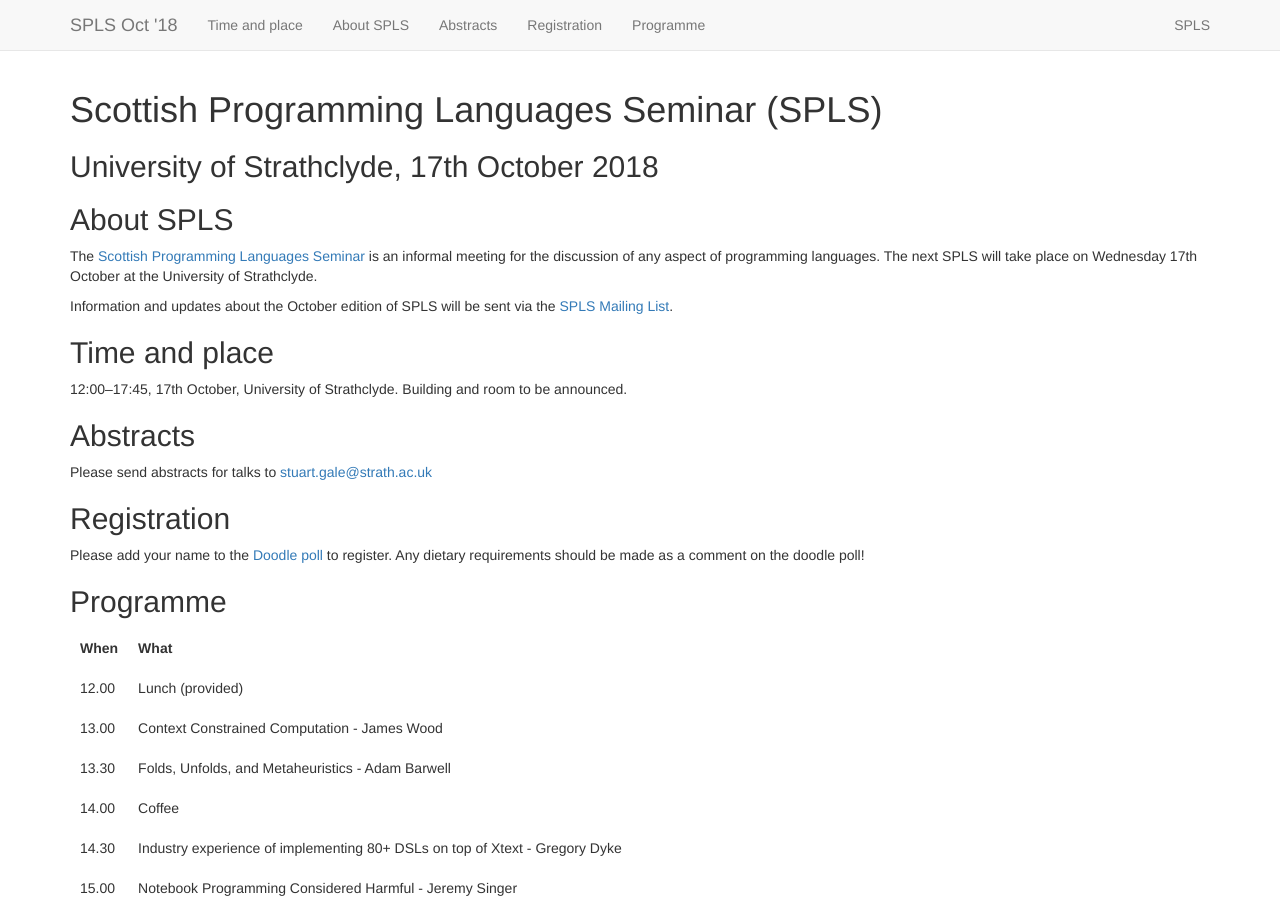
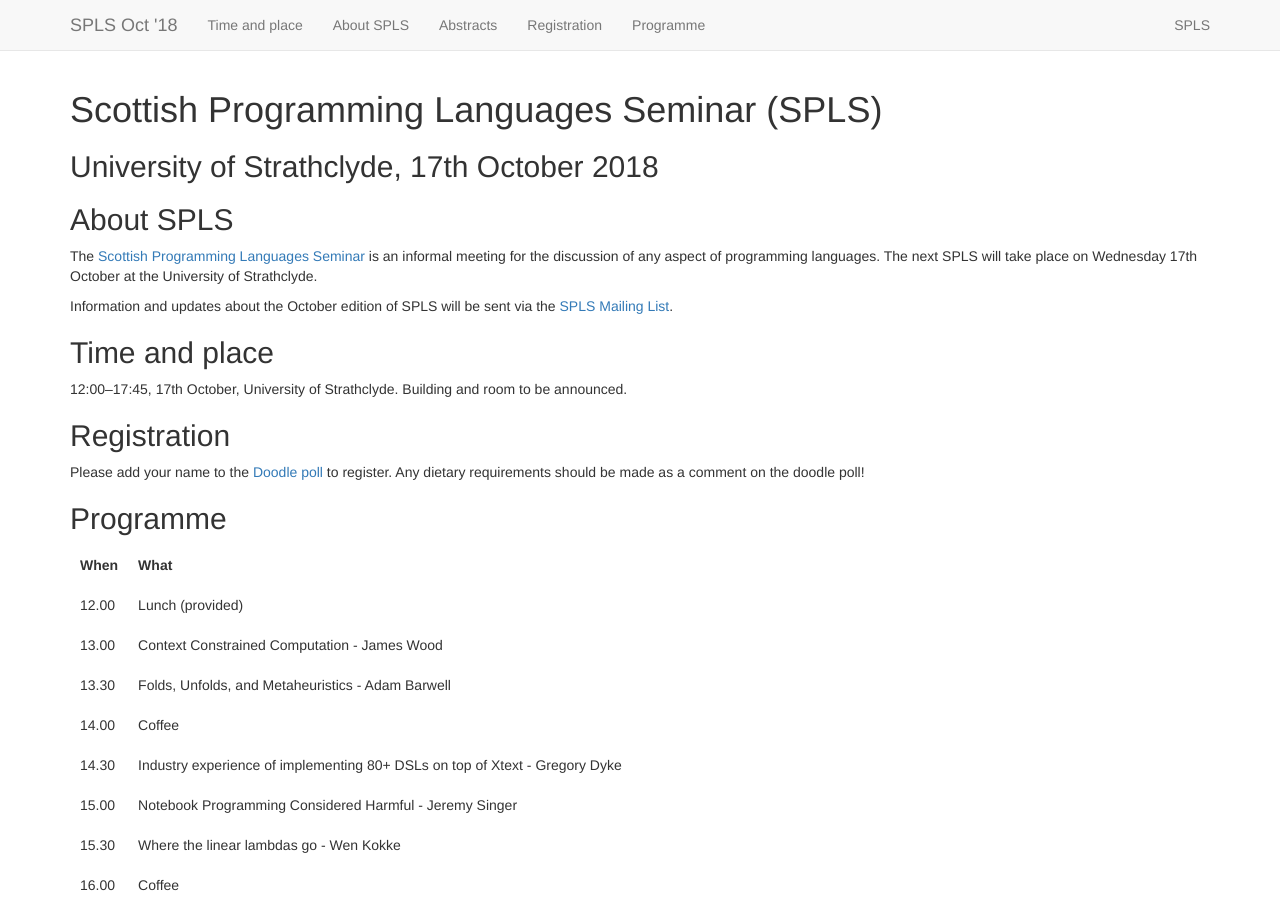
Before and after one commit to msp-strath/spls-18, a Jekyll site: the page built from index.md, in a window 1280 px wide and 900 px high. Built offline with Jekyll 4.4.1, drawn with Linux system fonts in a browser that asks for light colours; nearby versions of some CDN libraries.

Commit message:
Remove call for abstracts section on page

```diff
--- a/index.md
+++ b/index.md
@@ -30,11 +30,6 @@ via the [SPLS Mailing List](https://mr1.dcs.gla.ac.uk/mailman/listinfo/spls).
 ## Time and place
 
 12:00--17:45, {{ page.day }} {{ page.month }}, {{ page.uni }}. Building and room to be announced.
-
-
-## Abstracts
-
-Please send abstracts for talks to [stuart.gale@strath.ac.uk](mailto:stuart.gale@strath.ac.uk)
 
 
 ## Registration
```
